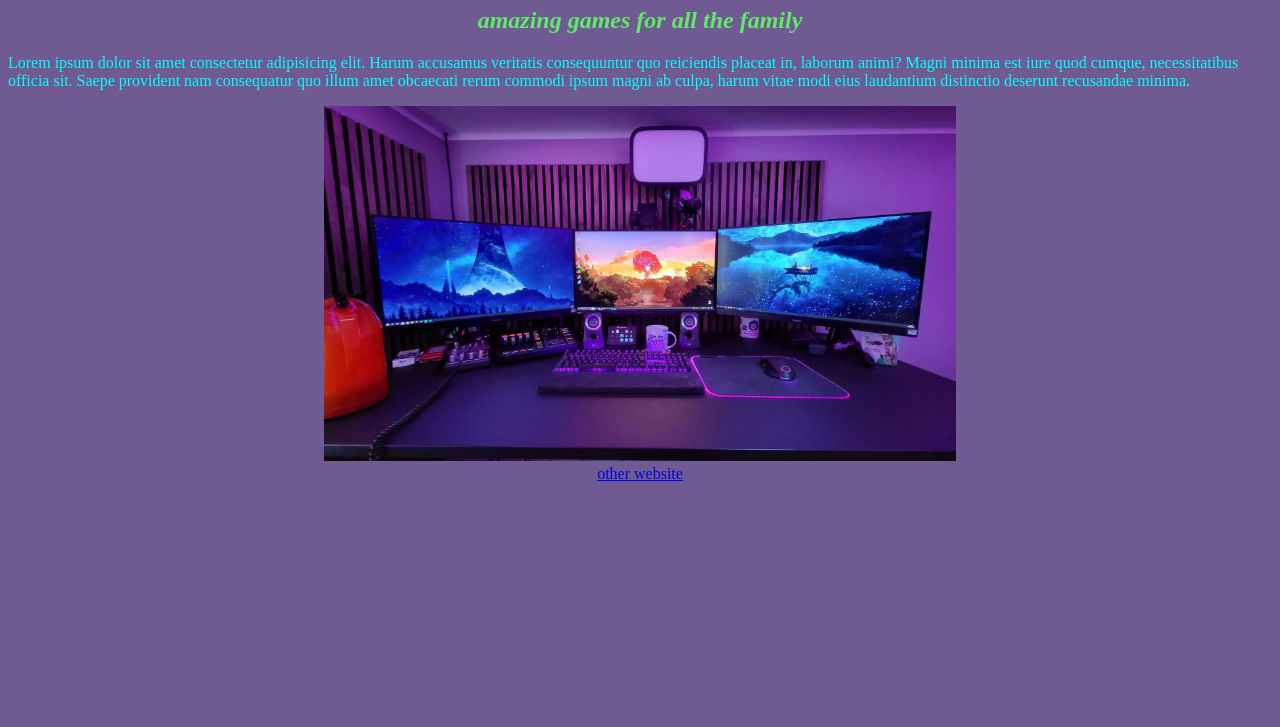
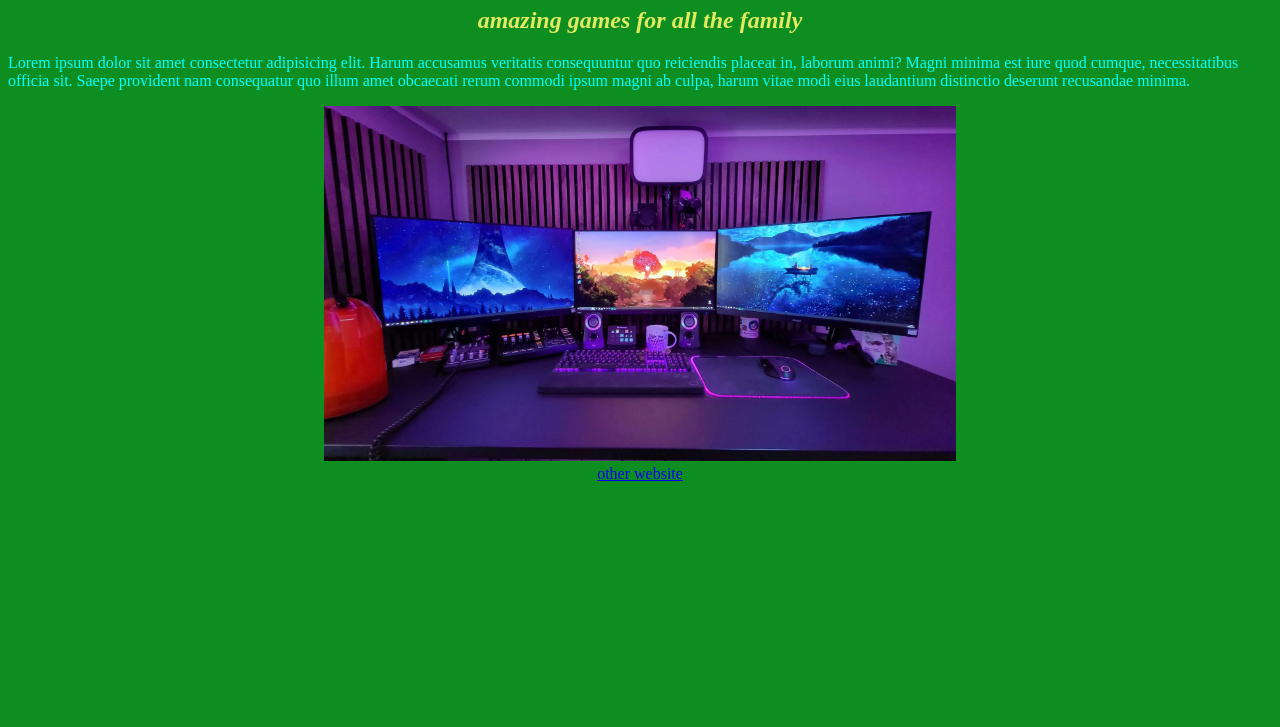
Before and after one commit to yahyasaif/gaming, a plain HTML site: page index.html in a window 1280 px wide. Shown: the part 73-800 px from the top of the page. Drawn offline with Linux system fonts and the light colour scheme.

Commit message:
backround color

```diff
--- a/style.css
+++ b/style.css
@@ -1,6 +1,6 @@
-body {
-    background-color: rgb(111, 90, 146);
-    color: rgb(97, 234, 106);
+html, body {
+    background-color: rgb(14, 141, 33);
+    color: rgb(225, 234, 97);
 }
 p{
     color: aqua;
```
